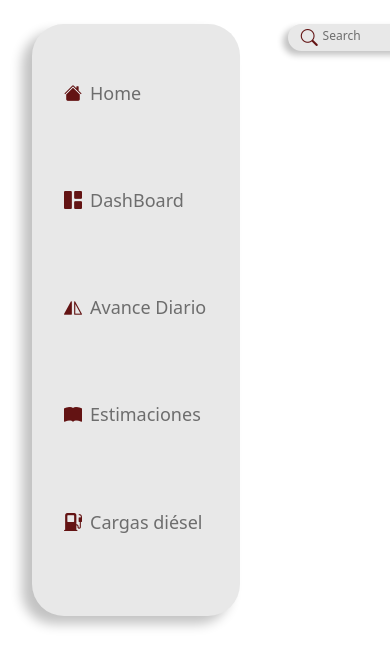
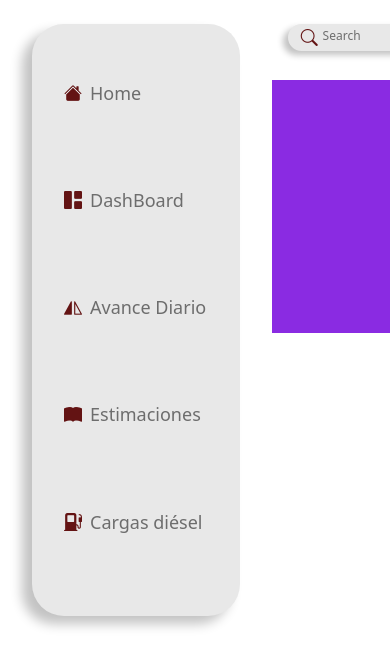
Before and after one commit to Ismael1699/itecsa-app, a React (Create React App) app: page / in a window 390 px wide. Shown: the top 668 px of the page. Built offline with nearby package versions, Linux system fonts and the light colour scheme.

Commit message:
se agrego algunos estilos al componente Content, pero se modificara App.js para mejorar el sistema responsive

```diff
--- a/src/App.js
+++ b/src/App.js
@@ -1,4 +1,5 @@
 import React from 'react';
+import Content from './components/Content';
 import Navbar from './components/Navbar';
 import Search from './components/Search';
 
@@ -7,6 +8,7 @@ function App() {
         <div>
             <Navbar />
             <Search />
+            <Content />
         </div>
     );
 }
--- a/src/components/Content.js
+++ b/src/components/Content.js
@@ -1,5 +1,8 @@
 import React from 'react';
+import '../styles/Content.css';
 
 const Content = () => {
-    return <div>hola mundo</div>;
+    return <div id='content-container'></div>;
 };
+
+export default Content;
--- a/src/styles/Content.css
+++ b/src/styles/Content.css
@@ -0,0 +1,8 @@
+#content-container {
+    width: 50%;
+    height: 30%;
+    background-color: blueviolet;
+    position: absolute;
+    top: 5rem;
+    left: 17rem;
+}
```
